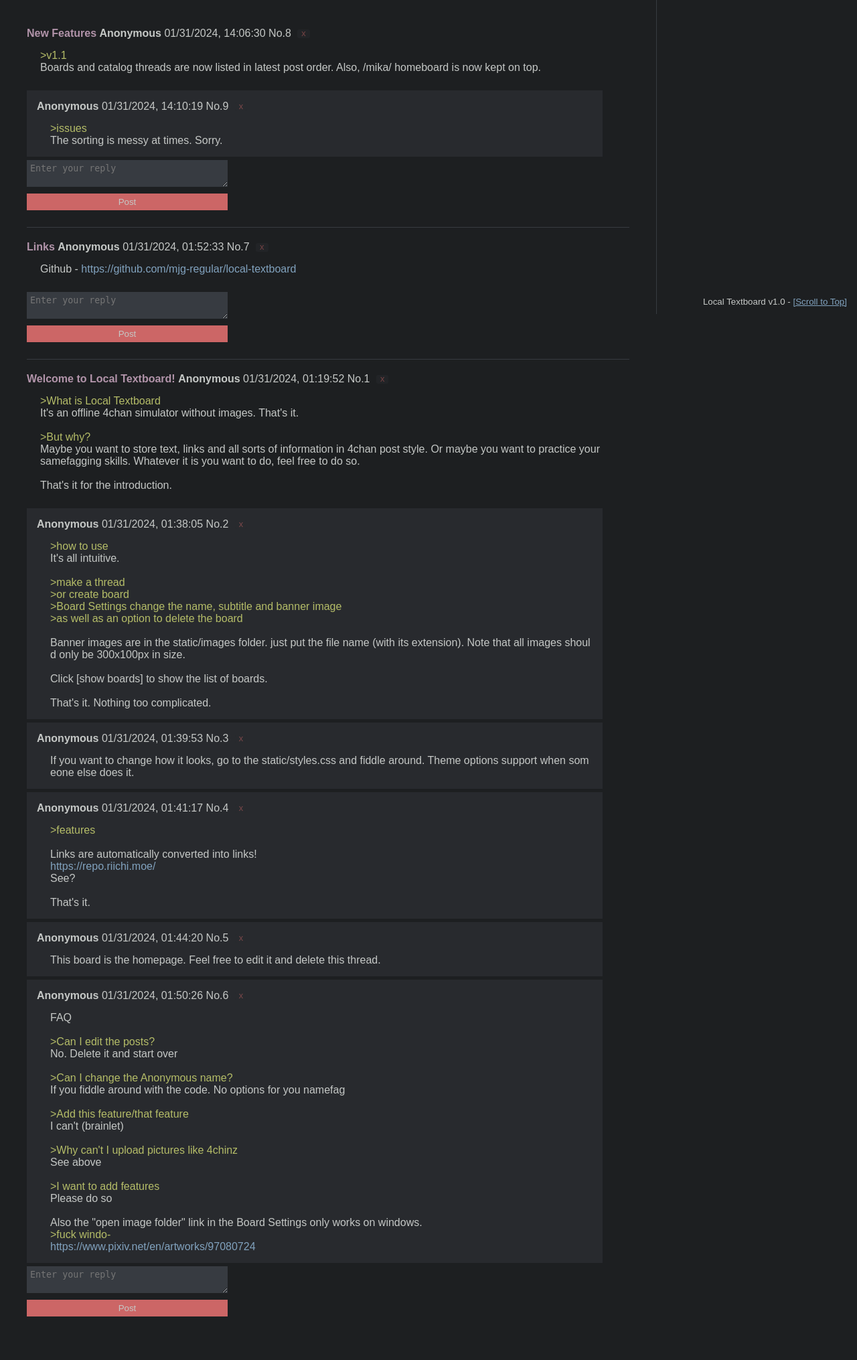
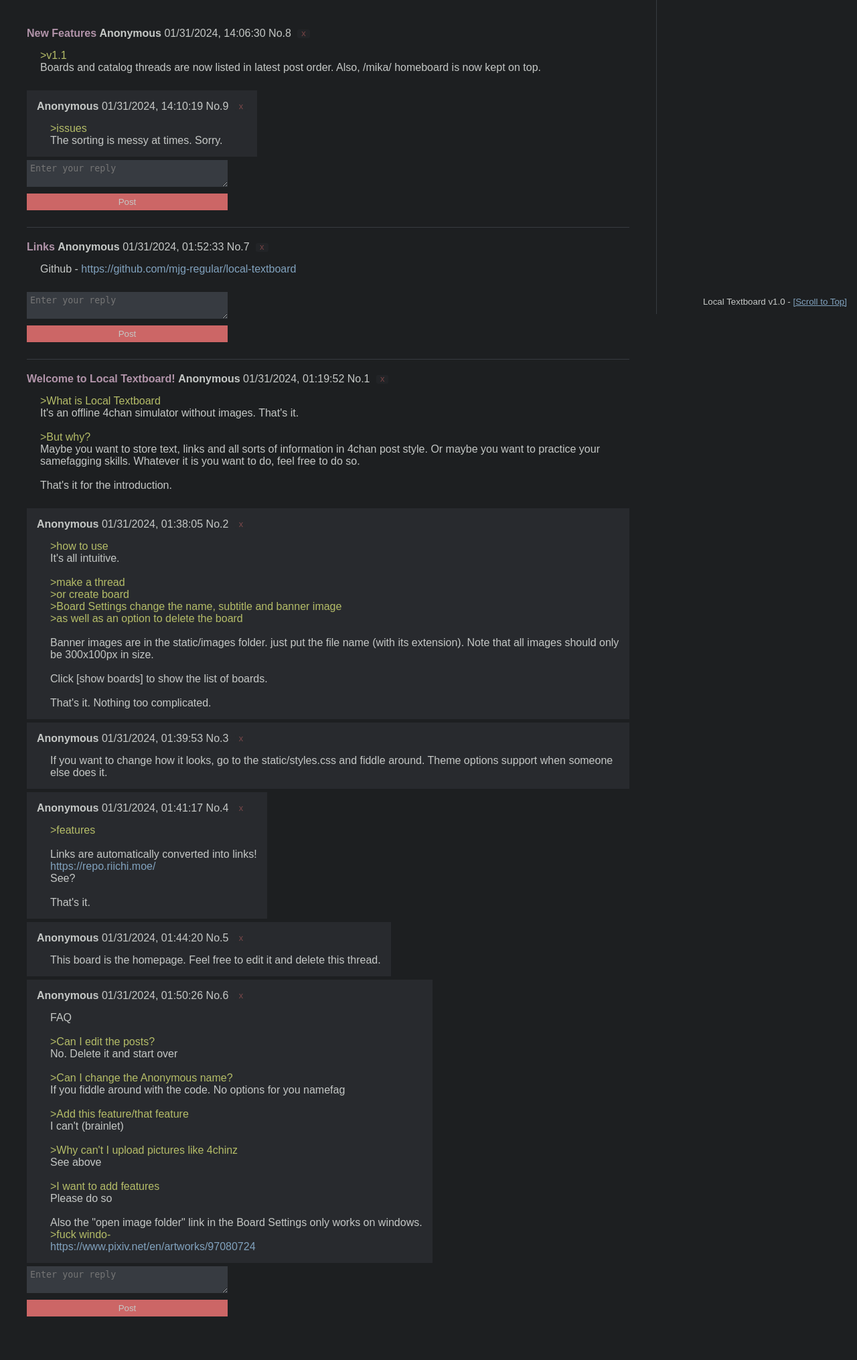
Before and after one commit to mjg-regular/local-textboard, a Flask app: page / in a window 1280 px wide. Shown: the part 331-2362 px from the top of the page at 67% size. Run offline with Flask 3, Linux system fonts and the light colour scheme.

Commit message:
styles update
Just updating the styles

```diff
--- a/static/styles.css
+++ b/static/styles.css
@@ -64,8 +64,9 @@
     color: #c5c8c6;
     display: inline-block;
     clear: both;
-    width: calc(100% - 40px); /* Assuming a 20px padding from `.post-content` */
-    max-width: 100%;
+    /* width: calc(100% - 40px); Assuming a 20px padding from `.post-content` */
+    /* max-width: 100%; */
+    width: auto;
     vertical-align: top;
 
 }
```
